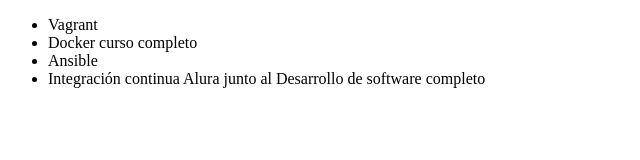
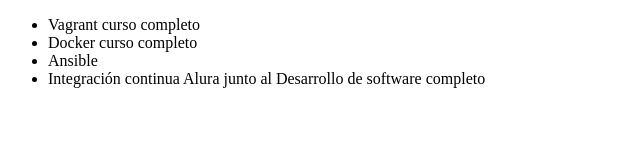
Before and after one commit to LeoYorch/AluraGit, a plain HTML site: page index.html in a window 1280 px wide. Shown: the whole page, without its empty margins (0-640 px from the left). Drawn offline with Linux system fonts and the light colour scheme.

Commit message:
Correccion de primer curso en la lista

```diff
--- a/index.html
+++ b/index.html
@@ -9,7 +9,7 @@
      </head>
      <body>
           <ul>
-              <li> Vagrant </li>
+              <li> Vagrant curso completo</li>
               <li> Docker curso completo</li>
               <li> Ansible </li>
               <li> Integración continua Alura
```
